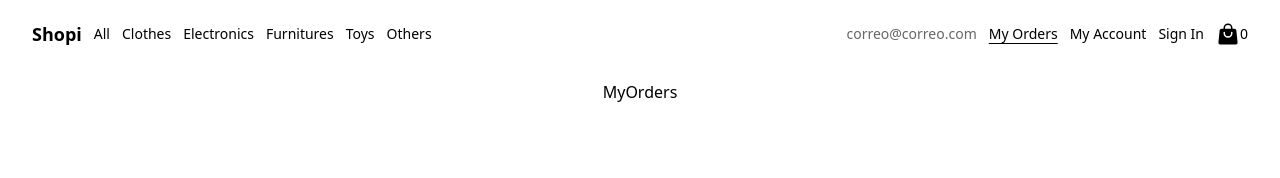
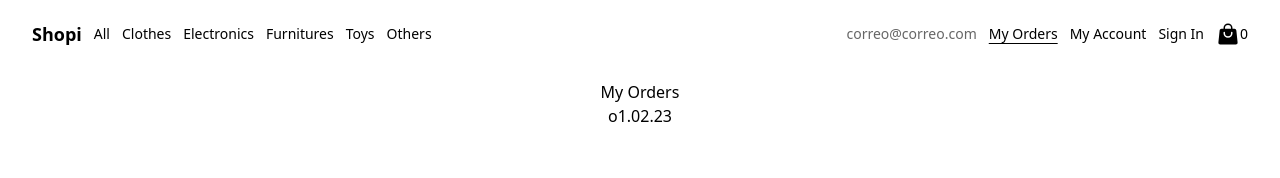
Before and after one commit to WarCrazhed/react-course, a React (Vite) app: page /my-orders in a window 1280 px wide. Shown: the top 178 px of the page. Built offline with nearby package versions, Linux system fonts and the light colour scheme.

Commit message:
Order List Page

```diff
--- /dev/null
+++ b/src/Components/OrdersCard/index.jsx
@@ -0,0 +1,16 @@
+import { XMarkIcon } from '@heroicons/react/24/solid'
+
+const OrdersCard = ({ totalPrice, totalProducts }) => {
+
+    return (
+        <div className='flex justify-between items-center mb-3 boder border-black'>
+            <p>
+                <span>o1.02.23</span>
+                <span>{totalPrice}</span>
+                <span>{totalProducts}</span>
+            </p>
+        </div>
+    )
+}
+
+export default OrdersCard
--- a/src/Pages/MyOrder/index.jsx
+++ b/src/Pages/MyOrder/index.jsx
@@ -1,13 +1,23 @@
 import { useContext } from "react";
 import { ShoppingCartContext } from "../../Context";
 import OrderCard from "../../Components/OrderCard";
+import { ChevronLeftIcon } from "@heroicons/react/24/solid";
+import { Link } from "react-router-dom";
 
 function MyOrder() {
     const { order } = useContext(ShoppingCartContext)
 
     return (
         <div>
-            MyOrder
+            <div className="flex items-center justify-center relative w-80 mb-2">
+                <Link
+                    to="/my-orders"
+                    className="text-black absolute left-0 cursor-pointer"
+                >
+                    <ChevronLeftIcon className="size-6" />
+                </Link>
+                <h1>My Order</h1>
+            </div>
             <div className="flex flex-col w-80">
                 {
                     order?.slice(-1)[0].products?.map((product) => (
--- a/src/Pages/MyOrders/index.jsx
+++ b/src/Pages/MyOrders/index.jsx
@@ -1,6 +1,31 @@
+import { useContext } from "react"
+import OrdersCard from "../../Components/OrdersCard"
+import { ShoppingCartContext } from "../../Context"
+import { Link } from "react-router-dom"
+
 function MyOrders() {
+    const { order } = useContext(ShoppingCartContext)
+
     return (
-        <div>MyOrders</div>
+        <>
+            <div className="flex items-center justify-center relative w-80">
+                <h1>My Orders</h1>
+            </div>
+            {
+                order?.map((order, index) => (
+                    <Link
+                        to={`/my-orders/${order.id}`}
+                        key={index}
+                    >
+                        <OrdersCard
+                            totalPrice={order.totalPrice}
+                            totalProducts={order.totalProducts}
+                        />
+                    </Link>
+                ))
+            }
+            <OrdersCard />
+        </>
     )
 }
 
```
